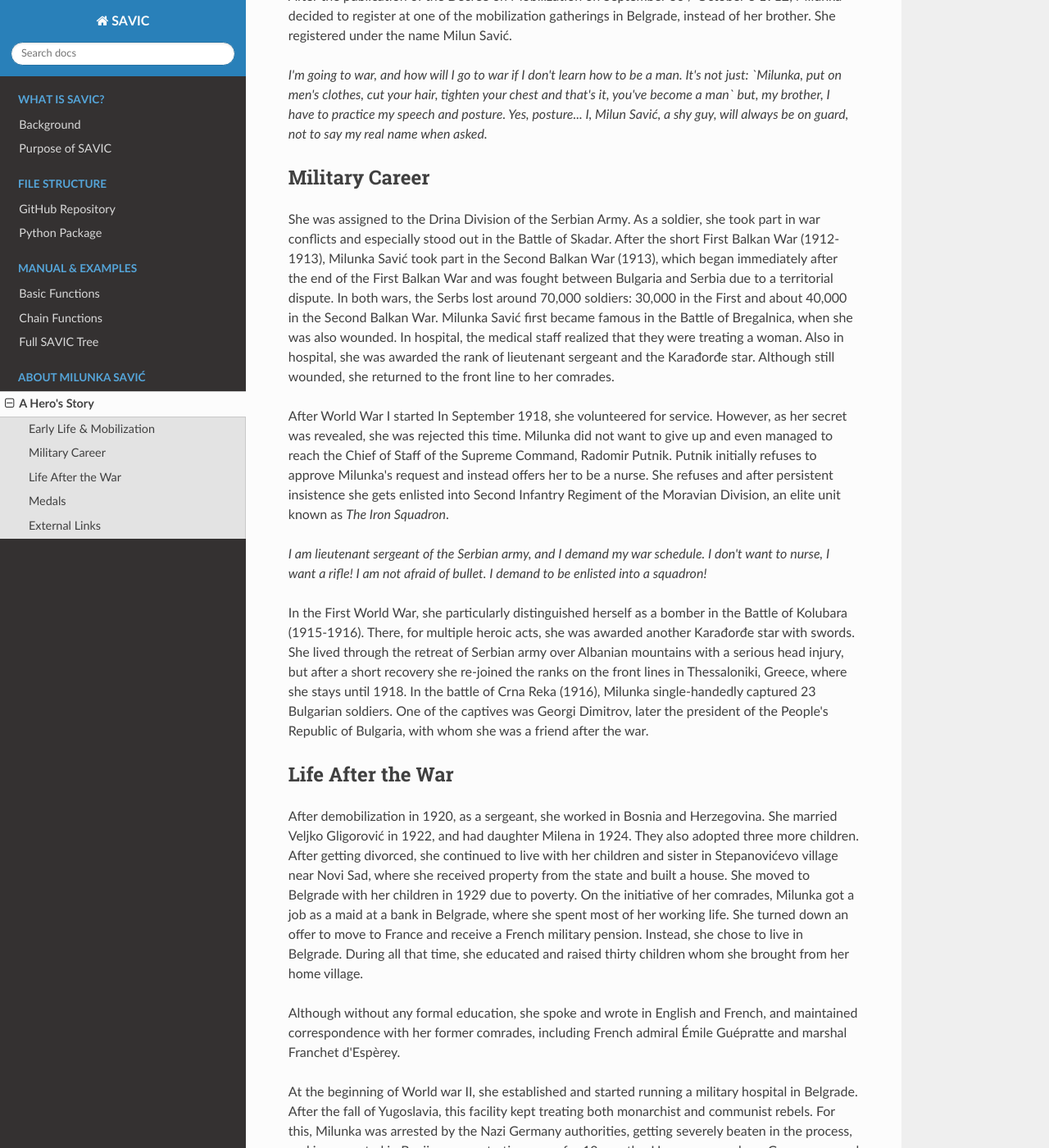
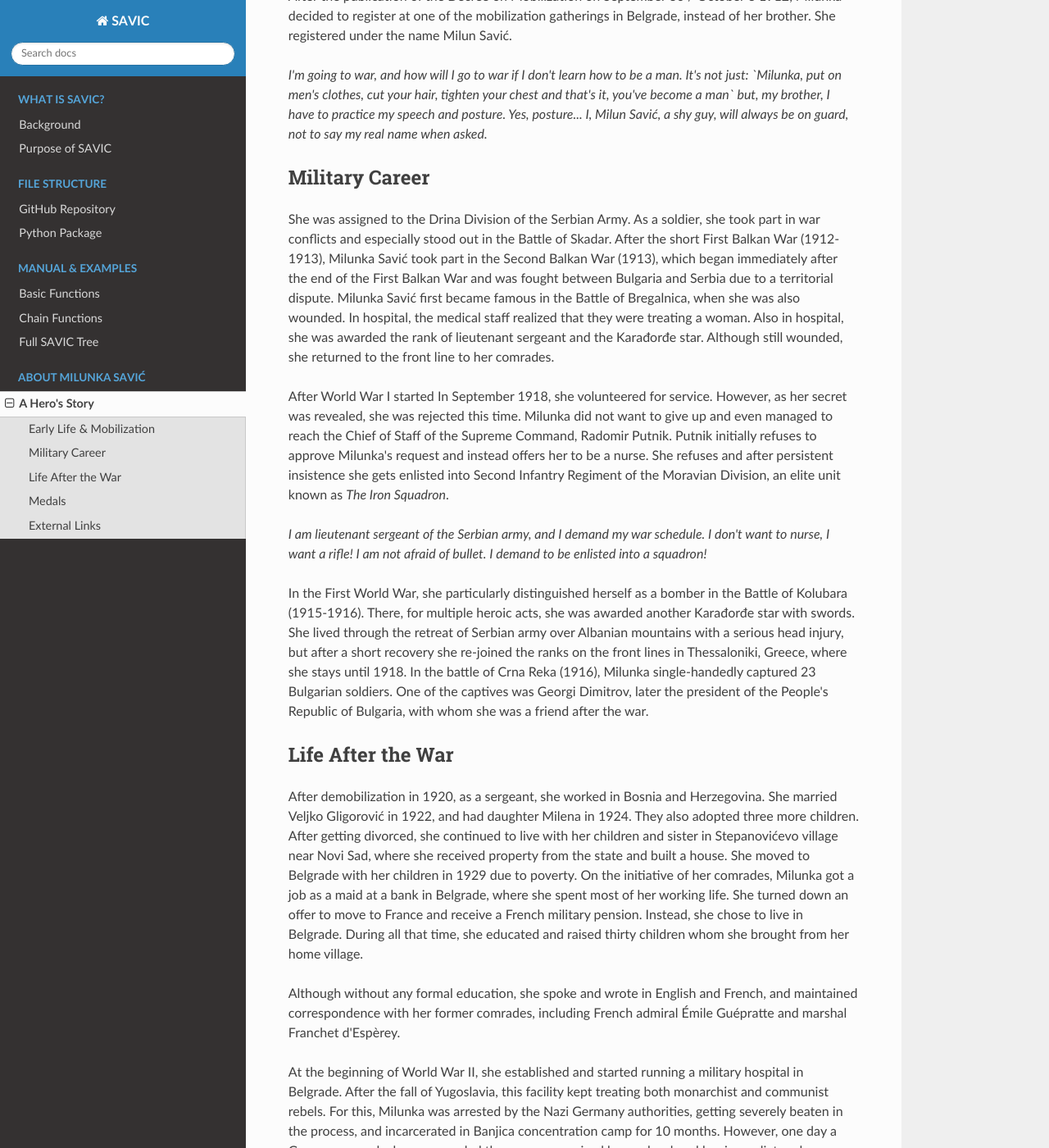
Before and after one commit to MihailoMartinovic/SAVIC, a Sphinx documentation site: the page built from docs/04-about-milunka.rst, in a window 1280 px wide and 1400 px high, scrolled down 943 px. Shown: the whole window at 82% size. Built offline with Sphinx 7.4.7 and the Read the Docs theme 2.0.0, drawn with Linux system fonts in a browser that asks for light colours; some of the changed text lies outside the part shown.

Commit message:
Update 04-about-milunka.rst

```diff
--- a/docs/04-about-milunka.rst
+++ b/docs/04-about-milunka.rst
@@ -23,7 +23,6 @@ Military Career
 
 She was assigned to the Drina Division of the Serbian Army.
 As a soldier, she took part in war conflicts and especially stood out in the Battle of Skadar. After the short First Balkan War (1912-1913), Milunka Savić took part in the Second Balkan War (1913), which began immediately after the end of the First Balkan War and was fought between Bulgaria and Serbia due to a territorial dispute.
-In both wars, the Serbs lost around 70,000 soldiers: 30,000 in the First and about 40,000 in the Second Balkan War.
 Milunka Savić first became famous in the Battle of Bregalnica, when she was also wounded. In hospital, the medical staff realized that they were treating a woman.
 Also in hospital, she was awarded the rank of lieutenant sergeant and the Karađorđe star. Although still wounded, she returned to the front line to her comrades.
 
@@ -51,7 +50,7 @@ During all that time, she educated and raised thirty children whom she brought f
 
 Although without any formal education, she spoke and wrote in English and French, and maintained correspondence with her former comrades, including French admiral Émile Guépratte and marshal Franchet d'Espèrey.
 
-At the beginning of World war II, she established and started running a military hospital in Belgrade. After the fall of Yugoslavia, this facility kept treating both monarchist and communist rebels.
+At the beginning of World War II, she established and started running a military hospital in Belgrade. After the fall of Yugoslavia, this facility kept treating both monarchist and communist rebels.
 For this, Milunka was arrested by the Nazi Germany authorities, getting severely beaten in the process, and incarcerated in Banjica concentration camp for 10 months.
 However, one day a German general who commanded the camp recognized her and ordered her immediate release.
 
@@ -71,7 +70,7 @@ External Links
 
 `Documentary about Milunka Savić <https://www.youtube.com/watch?v=vdsaddmOnGs>`_
 
-`*Lady of the Dark* by Sabaton <https://www.youtube.com/watch?v=3AsRfcrZeUE>`_
+`Lady of the Dark by Sabaton <https://www.youtube.com/watch?v=3AsRfcrZeUE>`_
 
 `Wikipedia article <https://en.wikipedia.org/wiki/Milunka_Savi%C4%87>`_
 
```
